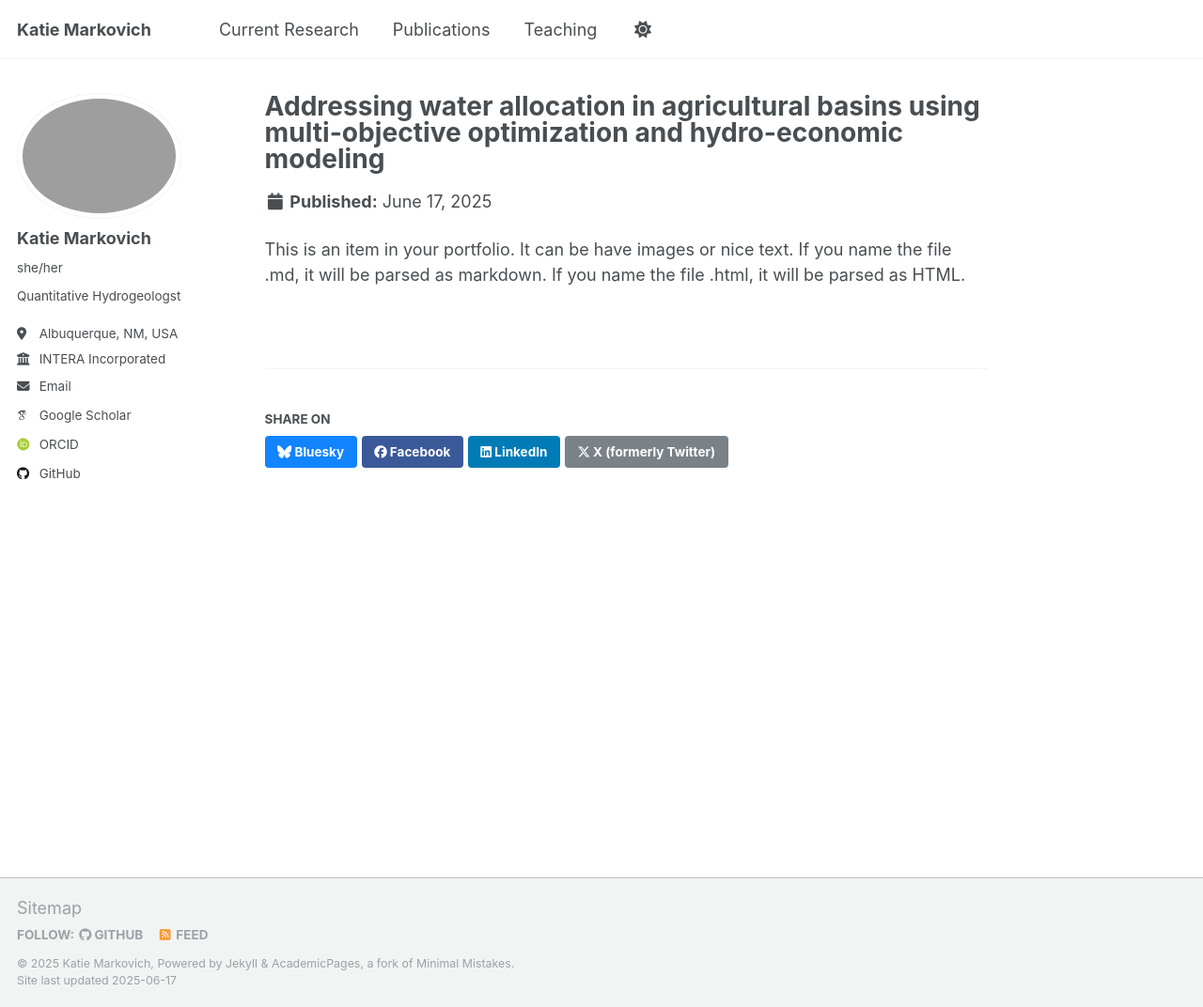
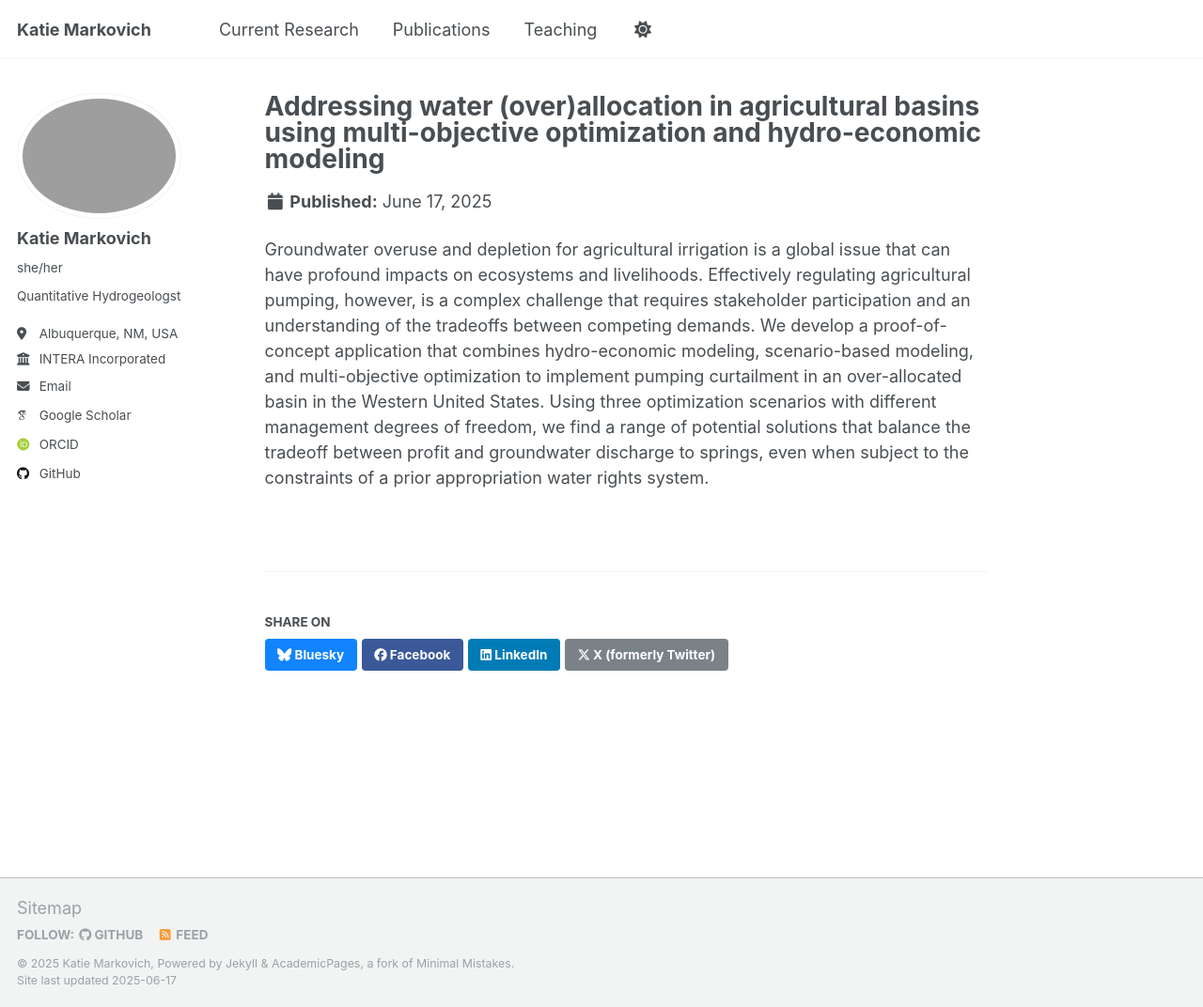
Before and after one commit to kmarkovich/kmarkovich.github.io, a Jekyll site: the page built from _portfolio/portfolio-1.md, in a window 1280 px wide and 1072 px high. Shown: the whole window at 94% size. Built offline with Jekyll 4.4.1, drawn with Linux system fonts in a browser that asks for light colours; some web fonts are replaced.

Commit message:
fix harney

```diff
--- a/_portfolio/portfolio-1.md
+++ b/_portfolio/portfolio-1.md
@@ -1,7 +1,7 @@
 ---
-title: "Addressing water allocation in agricultural basins using multi-objective optimization and hydro-economic modeling"
-excerpt: "Short description of portfolio item number 1<br/><img src='/images/harney.png'>"
+title: "Addressing water (over)allocation in agricultural basins using multi-objective optimization and hydro-economic modeling"
+excerpt: "<br/><img src='/images/harney.png',width='50%'>"
 collection: portfolio
 ---
 
-This is an item in your portfolio. It can be have images or nice text. If you name the file .md, it will be parsed as markdown. If you name the file .html, it will be parsed as HTML.
+Groundwater overuse and depletion for agricultural irrigation is a global issue that can have profound impacts on ecosystems and livelihoods. Effectively regulating agricultural pumping, however, is a complex challenge that requires stakeholder participation and an understanding of the tradeoffs between competing demands. We develop a proof-of-concept application that combines hydro-economic modeling, scenario-based modeling, and multi-objective optimization to implement pumping curtailment in an over-allocated basin in the Western United States. Using three optimization scenarios with different management degrees of freedom, we find a range of potential solutions that balance the tradeoff between profit and groundwater discharge to springs, even when subject to the constraints of a prior appropriation water rights system.
```
